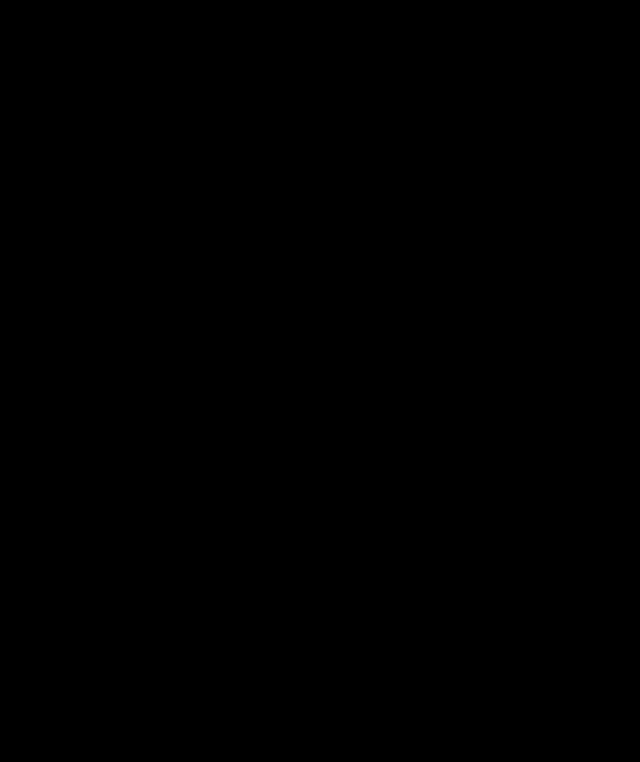
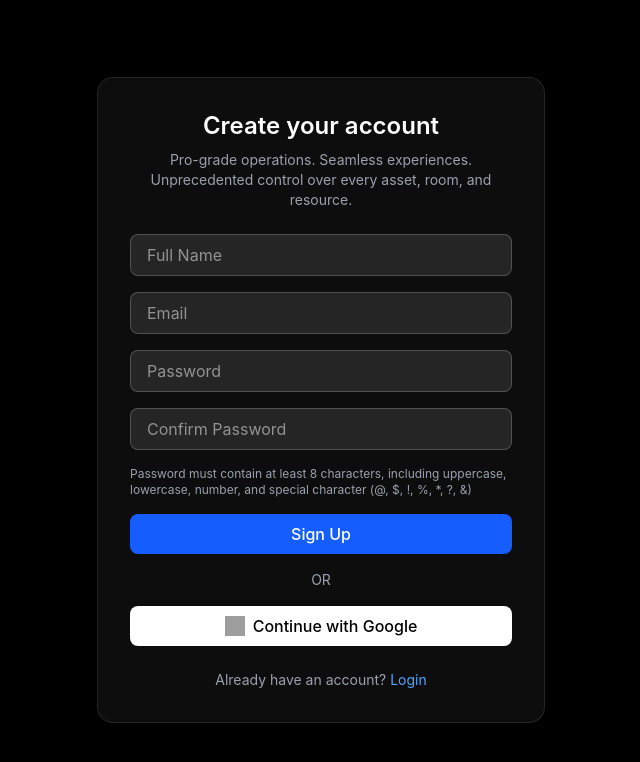
Before and after one commit to IT23827226YasanLakmal/paf-project, a React app in the folder frontend/: page /signup in a window 1280 px wide. Before the commit this address had no page. Shown: the top 762 px of the page, without its empty margins (319-959 px from the left). Built offline with nearby package versions, Linux system fonts and the light colour scheme; grey boxes are pictures that could not be loaded; the HTML template or start-up script is replaced by a standard one.

Commit message:
feat: add signup page

```diff
--- a/frontend/src/App.jsx
+++ b/frontend/src/App.jsx
@@ -14,6 +14,7 @@
 import ProtectedRoute from './components/layout/ProtectedRoute';
 import AdminUserRoles from "./pages/AdminUserRoles";
 import { Toaster } from "react-hot-toast";
+import Signup from "./pages/Signup";
 
 const AppLayout = () => {
   const { user, logout } = useAuthStore();
@@ -123,6 +124,7 @@
       <Route path="/" element={<LandingPage />} />
       <Route path="/login" element={<Login />} />
       <Route path="/verify-qr/:token" element={<VerifyQrPage />} />
+      <Route path="/signup" element={<Signup />} />
 
       <Route path="/app/*" element={
           <ProtectedRoute>
--- /dev/null
+++ b/frontend/src/pages/Signup.jsx
@@ -0,0 +1,161 @@
+import { useState } from "react";
+import { supabase } from "../supabaseClient";
+import { useNavigate } from "react-router-dom";
+
+export default function Signup() {
+  const [name, setName] = useState("");
+  const [email, setEmail] = useState("");
+  const [password, setPassword] = useState("");
+  const [confirmPassword, setConfirmPassword] = useState("");
+  const navigate = useNavigate();
+
+  //  Password validation regex
+  const passwordRegex =
+    /^(?=.*[a-z])(?=.*[A-Z])(?=.*\d)(?=.*[@$!%*?&]).{8,}$/;
+
+  const handleSignup = async (e) => {
+    e.preventDefault();
+
+    //  Validate password
+    if (!passwordRegex.test(password)) {
+      alert(
+        "Password must be at least 8 characters and include uppercase, lowercase, number, and special character (@,$,!,%,*,?,&)"
+      );
+      return;
+    }
+
+    //  Confirm password
+    if (password !== confirmPassword) {
+      alert("Passwords do not match");
+      return;
+    }
+
+    const { error } = await supabase.auth.signUp({
+      email,
+      password,
+      options: {
+        data: {
+          full_name: name,
+        },
+      },
+    });
+
+    if (error) {
+      alert(error.message);
+    } else {
+      alert("Signup successful!");
+      navigate("/login");
+    }
+  };
+
+  //  Google signup
+  const handleGoogleSignup = async () => {
+    const { error } = await supabase.auth.signInWithOAuth({
+      provider: "google",
+      options: {
+        redirectTo: "http://localhost:5173/login",
+      },
+    });
+
+    if (error) {
+      alert(error.message);
+    }
+  };
+
+  return (
+    <div className="bg-black min-h-screen flex items-center justify-center text-white px-4">
+
+      <div className="w-full max-w-md bg-white/5 backdrop-blur-lg border border-white/10 rounded-2xl shadow-xl p-8">
+
+        {/* Title */}
+        <h2 className="text-2xl font-semibold text-center mb-2">
+          Create your account
+        </h2>
+
+        {/* Subtitle */}
+        <p className="text-center text-sm text-gray-400 mb-6">
+          Pro-grade operations. Seamless experiences. <br />
+          Unprecedented control over every asset, room, and resource.
+        </p>
+
+        {/* Form */}
+        <form onSubmit={handleSignup} className="flex flex-col gap-4">
+
+          <input
+            type="text"
+            placeholder="Full Name"
+            className="bg-white/10 border border-white/20 rounded-lg px-4 py-2 focus:outline-none focus:ring-2 focus:ring-blue-500"
+            value={name}
+            onChange={(e) => setName(e.target.value)}
+            required
+          />
+
+          <input
+            type="email"
+            placeholder="Email"
+            className="bg-white/10 border border-white/20 rounded-lg px-4 py-2 focus:outline-none focus:ring-2 focus:ring-blue-500"
+            value={email}
+            onChange={(e) => setEmail(e.target.value)}
+            required
+          />
+
+          <input
+            type="password"
+            placeholder="Password"
+            className="bg-white/10 border border-white/20 rounded-lg px-4 py-2 focus:outline-none focus:ring-2 focus:ring-blue-500"
+            value={password}
+            onChange={(e) => setPassword(e.target.value)}
+            required
+          />
+
+          <input
+            type="password"
+            placeholder="Confirm Password"
+            className="bg-white/10 border border-white/20 rounded-lg px-4 py-2 focus:outline-none focus:ring-2 focus:ring-blue-500"
+            value={confirmPassword}
+            onChange={(e) => setConfirmPassword(e.target.value)}
+            required
+          />
+
+          {/* Password hint */}
+          <p className="text-xs text-gray-400">
+            Password must contain at least 8 characters, including uppercase,
+            lowercase, number, and special character (@, $, !, %, *, ?, &)
+          </p>
+
+          <button
+            type="submit"
+            className="bg-blue-600 hover:bg-blue-700 transition rounded-lg py-2 font-medium"
+          >
+            Sign Up
+          </button>
+        </form>
+
+        {/* Divider */}
+        <div className="text-center my-4 text-sm text-gray-400">OR</div>
+
+        {/* Google */}
+        <button
+          onClick={handleGoogleSignup}
+          className="w-full flex items-center justify-center gap-2 bg-white text-black rounded-lg py-2 font-medium hover:bg-gray-200 transition"
+        >
+          <img
+            src="https://www.svgrepo.com/show/475656/google-color.svg"
+            alt="Google"
+            className="w-5 h-5"
+          />
+          Continue with Google
+        </button>
+
+        {/* Redirect */}
+        <p className="text-center text-sm text-gray-400 mt-6">
+          Already have an account?{" "}
+          <a href="/login" className="text-blue-400 hover:underline">
+            Login
+          </a>
+        </p>
+
+      </div>
+    </div>
+  );
+}
```
